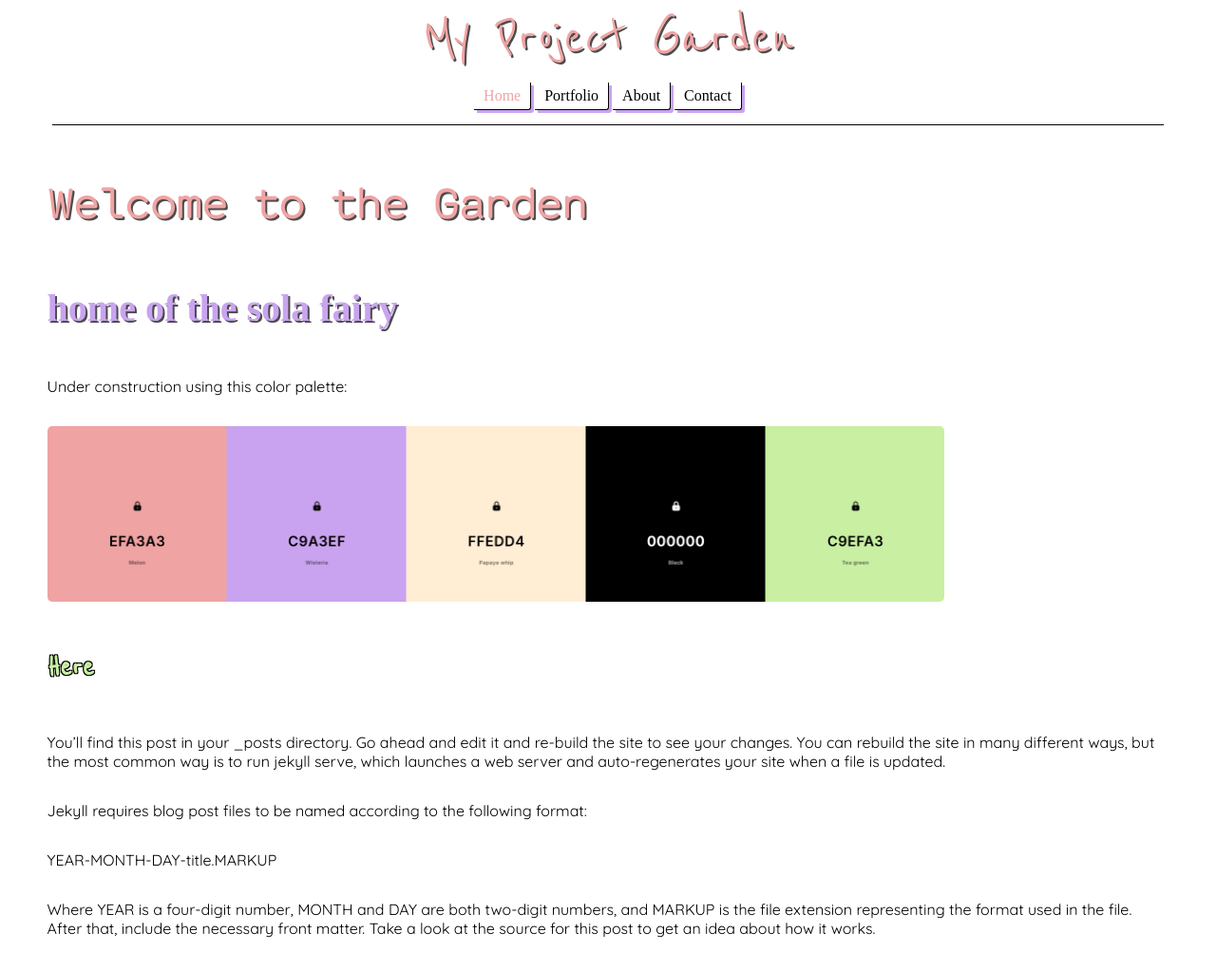
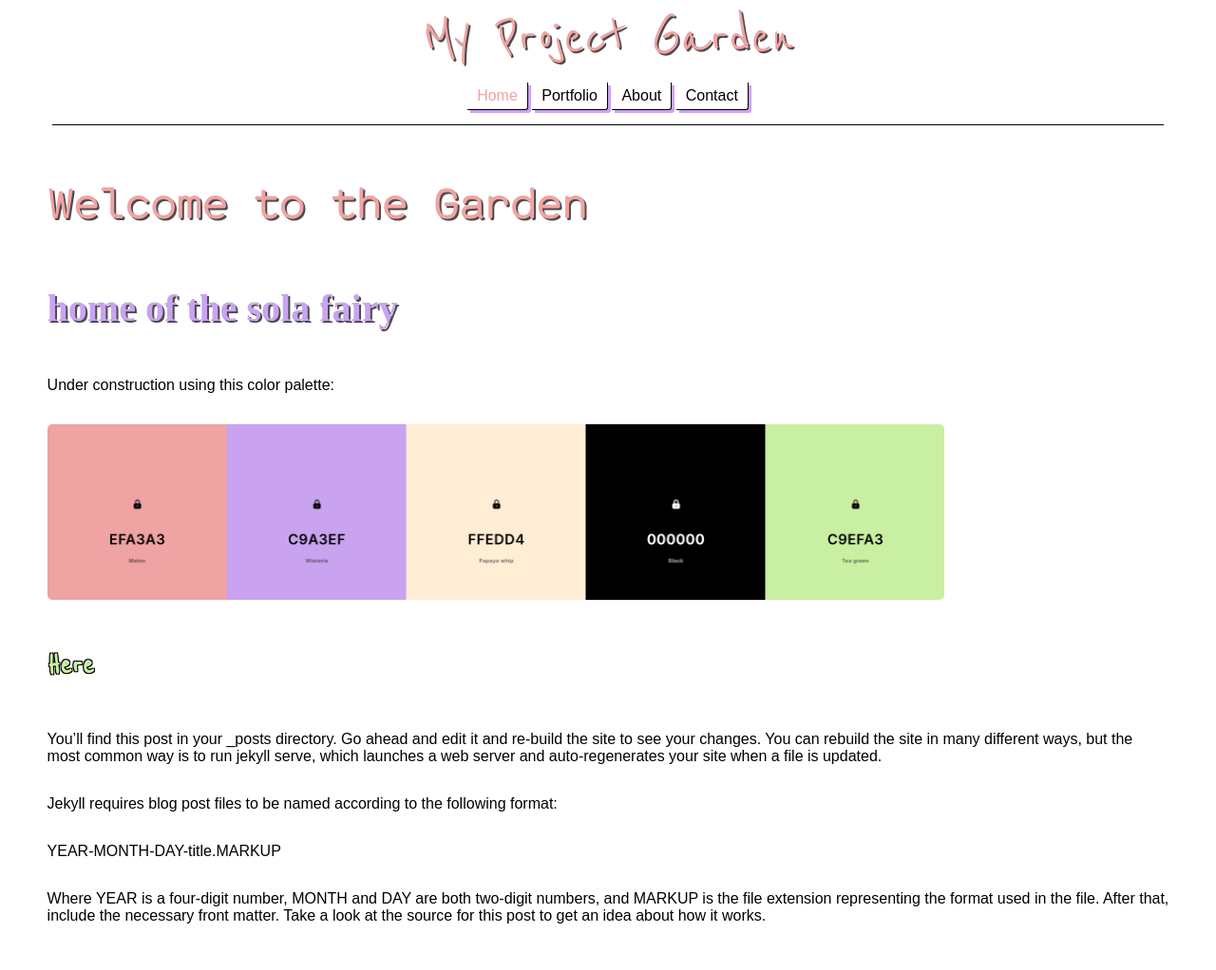
Before and after one commit to sola-fairy/sola-fairy.garden, a Jekyll site: the page built from index.markdown, in a window 1280 px wide. Shown: the whole page at 95% size. Built offline with Jekyll 4.4.1, drawn with Linux system fonts in a browser that asks for light colours; some web fonts are replaced.

Commit message:
added fonts

```diff
--- a/assets/style.css
+++ b/assets/style.css
@@ -41,7 +41,8 @@
 body {
   background-color: var(--bg1);
   color: var(--black);
-  font-family: 'Quicksand', sans-serif;
+  font-family: 'LXGW WenKai Mono TC', sans-serif;
+  font-weight: 300;
 }
 
 .header {
@@ -64,7 +65,8 @@ hr {
 
 nav {
   margin-top: 15px;
-  font-family: 'Cartograph Thin Italic';
+  font-family: 'LXGW WenKai Mono TC', sans-serif;
+  font-weight: 400;
   anchor-name: --nav-bar;
 
   ul {
```
